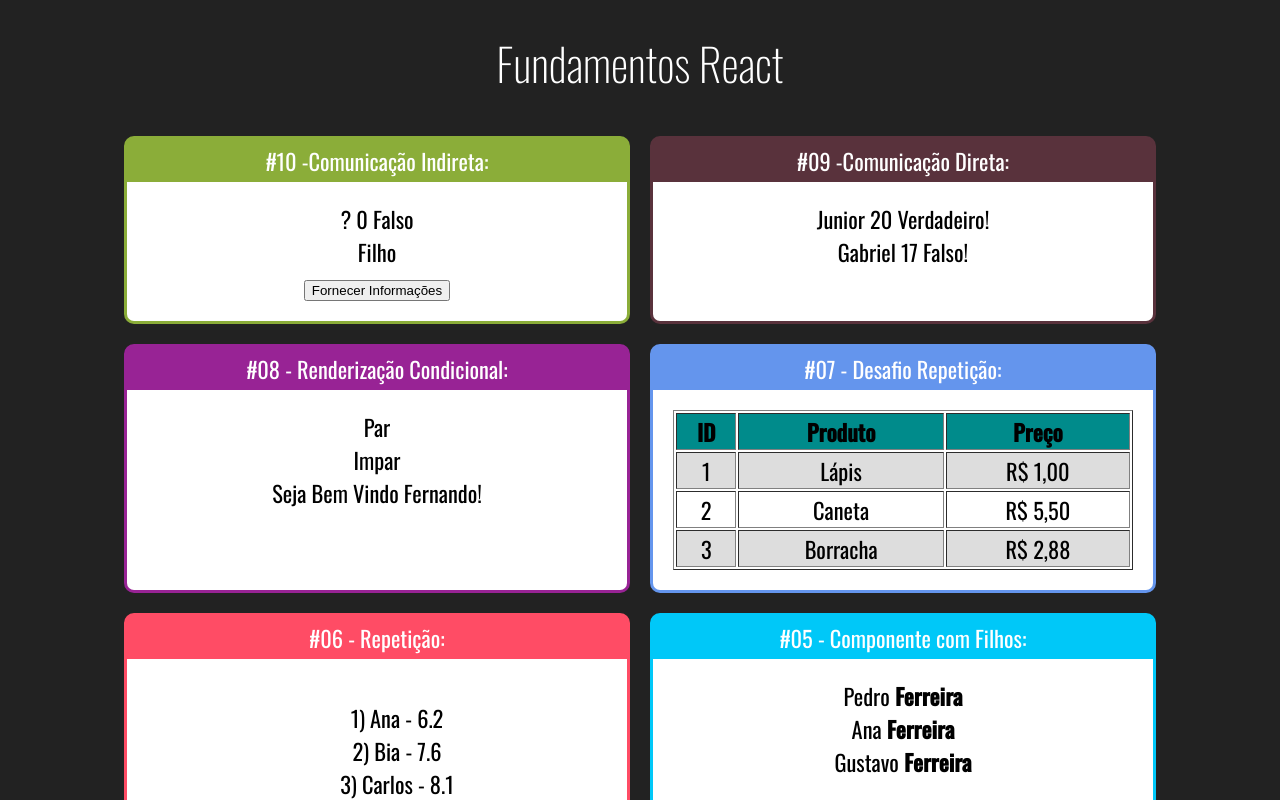
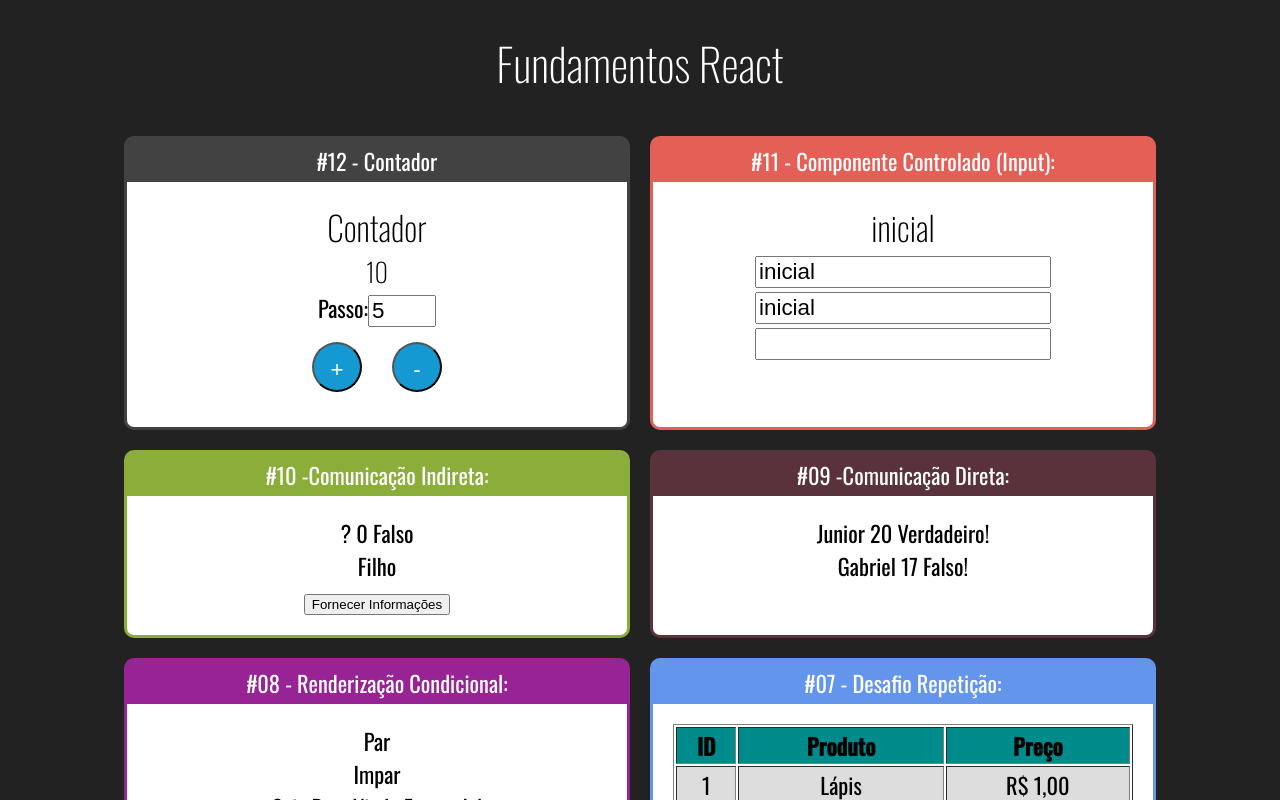
Before and after one commit to Carolbrandes/Exercicios-React-Cod3r, a React (Create React App) app in the folder fundamentos-react/: page / in a window 1280 px wide. Shown: the top 800 px of the page. Built offline with nearby package versions, Linux system fonts and the light colour scheme.

Commit message:
aula 33 e 34

```diff
--- a/fundamentos-react/src/App.jsx
+++ b/fundamentos-react/src/App.jsx
@@ -13,12 +13,22 @@ import ParOuImpar from './components/condicional/ParOuImpar';
 import UsuarioInfo from './components/condicional/UsuarioInfo';
 import DiretaPai from './components/comunicacao/DiretaPai';
 import IndiretaPai from './components/comunicacao/IndiretaPai';
+import Input from './components/formulario/Input';
+import Contador from './components/contador/Contador';
 
 export default _ =>
         <div id="App">
                 <h1>Fundamentos React </h1>
 
                 <div className="Cards">
+
+                        <Card titulo="#12 - Contador" color="#424242">
+                                <Contador numeroInicial={10}></Contador>
+                        </Card>
+
+                        <Card titulo="#11 - Componente Controlado (Input):" color="#E45F56">
+                                <Input></Input>
+                        </Card>
 
                         <Card titulo="#10 -Comunicação Indireta:" color="#8BAD39">
                                 <IndiretaPai></IndiretaPai>
--- /dev/null
+++ b/fundamentos-react/src/components/contador/Contador.css
@@ -0,0 +1,15 @@
+.Contador input{
+        font-size: 1.4rem;
+        width: 60px;
+}
+
+.Contador button{
+        font-size: 1.4rem;
+        height: 50px;
+        width: 50px;
+        line-height: 50px;
+        border-radius: 50%;
+        background-color: #1499d3;
+        color: #fff;
+        margin: 15px;;
+}
--- /dev/null
+++ b/fundamentos-react/src/components/contador/Contador.jsx
@@ -0,0 +1,59 @@
+import './Contador.css';
+import React, { Component } from 'react';
+
+export default class Contador extends Component {
+
+        // aqui no state vamos colocar todos os atributos necessarios para o nosso contador
+        // forma 1 - inserindo o state como um objeto
+        state = {
+                numero: this.props.numeroInicial || 0,
+                passo: this.props.passoInicial || 5
+        };
+
+        // implementamos como uma funcao arrow, pq o this nesse caso sempre vai apontar para a classe
+        incrementar = () => {
+                // a funcao setState foi herdada de Component
+                this.setState({ numero: this.state.numero + this.state.passo });
+        };
+
+        decrementar = () => {
+                this.setState({ numero: this.state.numero - this.state.passo });
+        };
+
+        setPasso = (evento) => {
+                // como o e.target.value ele vai vir como string colocamos o sinal de + antes para converter para um numero inteiro
+                this.setState({passo: +evento.target.value})
+        }
+
+        // forma 2 - utilizando o constructor e chamando o state dentro dele
+        // constructor(props){
+        //         super(props)
+
+        //         this.state = {
+        //                 numero: props.numeroInicial
+        //         }
+        //  Forcando o this apontar para a classe, ja que quando chamamos o metodo incrementar no botao la embaixo o this nao esta apontando para a classe
+        //      this.incrementar = this.incrementar.bind(this)
+
+        // }
+
+        render() {
+                return (
+                        <div className="Contador">
+                                <h2>Contador</h2>
+                                <h3>{this.state.numero}</h3>
+                                <div>
+                                        <label htmlFor="passoInput">Passo:</label>
+                                        <input type="number" id="passoInput" value={this.state.passo} onChange={this.setPasso} />
+                                </div>
+                                {/* o this aponta para a instancia da classe */}
+                                {/* <p>Valor Inicial: {this.props.numeroInicial}</p> */}
+                                <button onClick={this.incrementar}>+</button>
+                                {/* outra forma de resolver a questao do this, é associar um arrow function no onClick */}
+                                {/* <button onClick={ e => this.incrementar()}>+</button> */}
+
+                                <button onClick={this.decrementar}>-</button>
+                        </div>
+                )
+        }
+}
--- /dev/null
+++ b/fundamentos-react/src/components/formulario/Input.css
@@ -0,0 +1,3 @@
+.Input input{
+        font-size: 1.4rem;
+}
--- /dev/null
+++ b/fundamentos-react/src/components/formulario/Input.jsx
@@ -0,0 +1,30 @@
+import './Input.css';
+import React from 'react';
+import { useState } from 'react';
+
+// componente controlado -> está amarrado a um determinado estado
+// o estado muda e a interface grafifca muda
+// a interface grafica nao altera o estado
+// para a mudança do value do input refletir na interface grafica, temos que mudar o estado dele usando a funcao setValor.
+
+export default props => {
+        const [valor, setValor] = useState('inicial');
+
+        function quandoMudar(e) {
+                console.log(e.target);
+                console.log(e.target.value);
+                setValor(e.target.value);
+        }
+        return (
+                <div className="Input">
+                        <h2>{valor}</h2>
+                        <div>
+                                <input type="text" value={valor} onChange={quandoMudar} />
+                                <input type="text" value={valor} readOnly />
+
+                                {/* componente nao controlado - nao ewsta associado a nenhum estado */}
+                                <input type="text" value={undefined}/>
+                        </div>
+                </div>
+        )
+}
```
